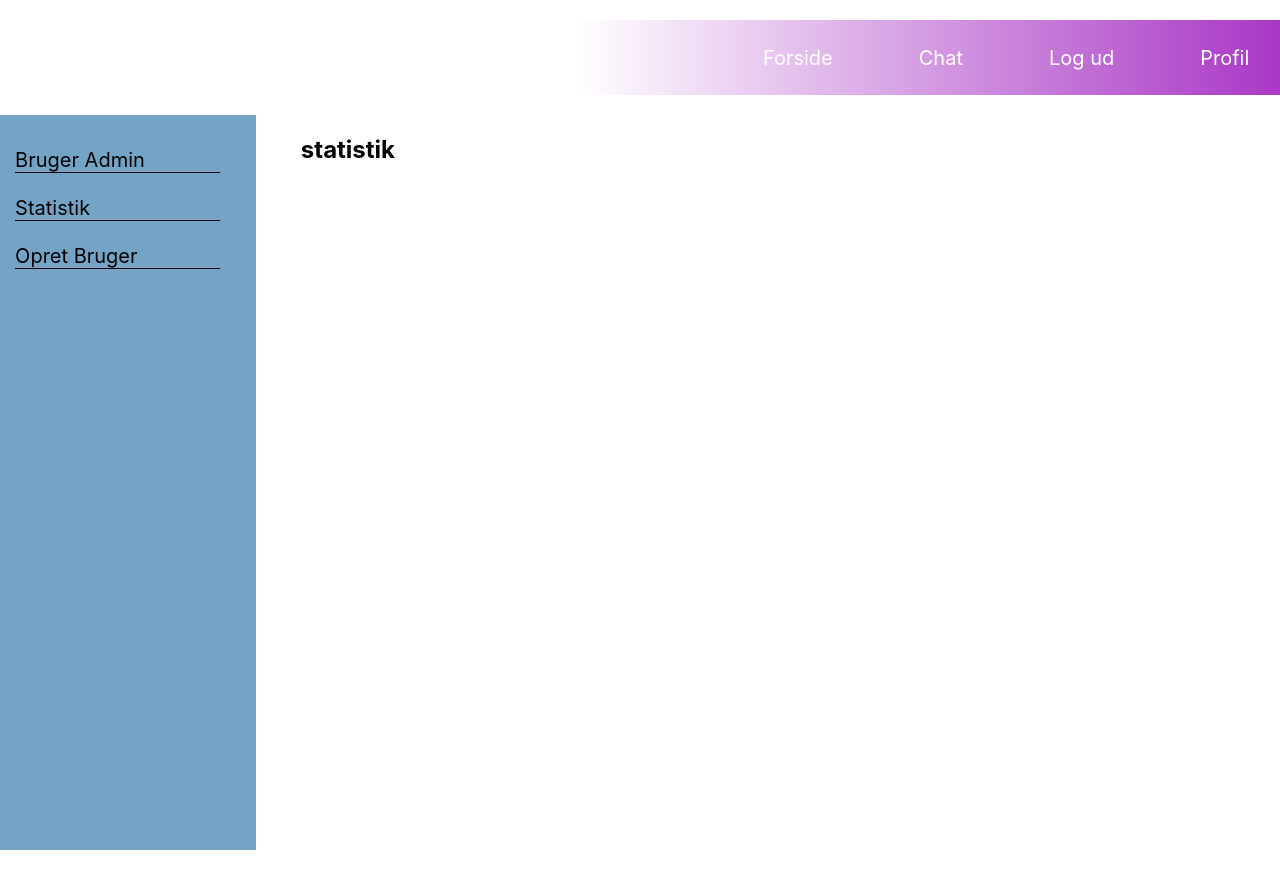
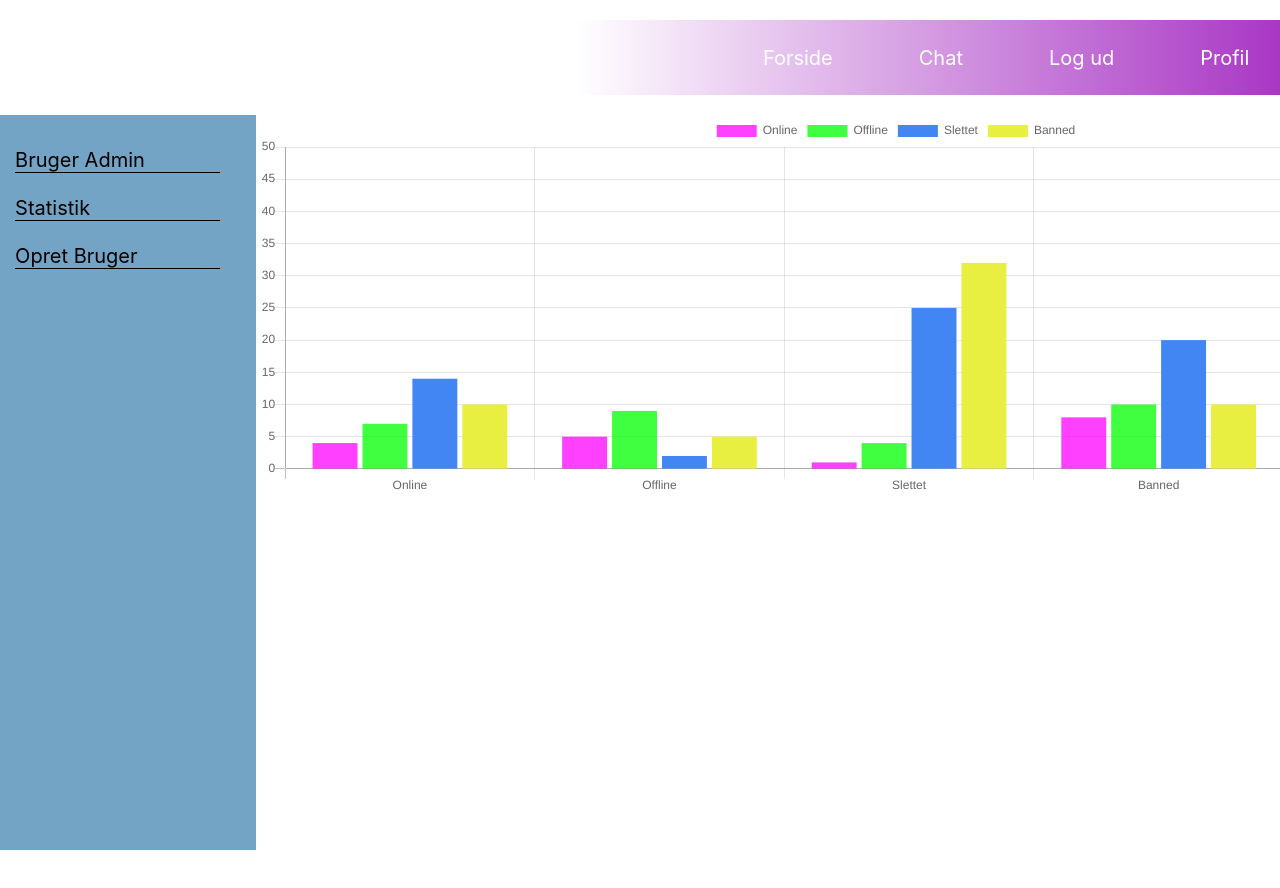
Before and after one commit to sumikuart/praktiskwebChatsideFrontend, a React (Create React App) app: page /founder/statistik in a window 1280 px wide. Shown: the top 888 px of the page. Built offline with nearby package versions, Linux system fonts and the light colour scheme.

Commit message:
statistik-start

```diff
--- a/package.json
+++ b/package.json
@@ -4,7 +4,10 @@
   "private": true,
   "dependencies": {
     "axios": "^0.19.0",
+    "chart.js": "^2.8.0",
     "react": "^16.8.6",
+    "react-canvas-js": "^1.0.1",
+    "react-chartjs-2": "^2.7.6",
     "react-dom": "^16.8.6",
     "react-router-dom": "^5.0.1",
     "react-scripts": "3.0.1"
--- a/src/components/adminModul/burgerList/brugerLister.js
+++ b/src/components/adminModul/burgerList/brugerLister.js
@@ -149,7 +149,7 @@ return (
             <div className="dropbtn">Bruger info
 
             <form className="formbrugerliste" onSubmit={this.onSubmit}>
-                <select onChange={this.onChangeUserSearchType}>
+                <select className="selectvenstre" onChange={this.onChangeUserSearchType}>
                     <option value="allusers"> Alle Bruger </option>
                     <option value="onlineusers" > Online Bruger </option>
                     <option value="Adminusers" > Admin Bruger </option>
--- a/src/components/adminModul/burgerList/brugerLister.style.css
+++ b/src/components/adminModul/burgerList/brugerLister.style.css
@@ -22,7 +22,7 @@
 .brugerlister {
   width: 100%;
   border: solid 1px;
-  max-height: 730px;
+  max-height: 733.2px;
   overflow-y: auto;
 }
 
@@ -68,7 +68,7 @@ tbody tr:hover {
   background-color: rgb(216, 216, 216);
 }
 
-
+.selectvenstre{font-size: 16px}
 .online {
   margin: 0 auto;
   width: 20px;
--- a/src/components/adminModul/profil/profil.js
+++ b/src/components/adminModul/profil/profil.js
@@ -300,7 +300,7 @@ return (
             <div className="extraInfoDiv">
                 <div>
                     <label>Type</label>
-                    <select  onChange={this.onChangeUserType} value={this.state.user_type}>
+                    <select className="selecthojre"  onChange={this.onChangeUserType} value={this.state.user_type}>
                         <option value="user"> User </option>
                         <option value="admin" > Admin </option>
                         <option value="founder" > Founder </option>
--- a/src/components/adminModul/profil/profil.style.css
+++ b/src/components/adminModul/profil/profil.style.css
@@ -9,7 +9,7 @@
 
 .profil {
   overflow-y: auto;
-  height: 720px;
+  height: 732px;
   border: solid 1px;
 
 }
@@ -154,7 +154,7 @@
   left: 50%;
   transform: translateX(-50%);
 }
-
+.selecthojre{font-size: 15px}
 .profil .ProfilConfirmBox .closebox {
   width: 60px;
   text-align: center;
--- a/src/components/adminModul/statistikAdmin/statistik.style.css
+++ b/src/components/adminModul/statistikAdmin/statistik.style.css
@@ -2,8 +2,8 @@
 
 .statistik {
     display: grid;
-    grid-template-columns: 20% 30% 40%;
-    grid-gap: 3.5%;
+    grid-template-columns: 20% 1fr;
     height: 800px;
     overflow: hidden;
+
   }
--- a/src/components/adminModul/statistikAdmin/statistikAdmin.js
+++ b/src/components/adminModul/statistikAdmin/statistikAdmin.js
@@ -1,16 +1,64 @@
-import React, { Component } from 'react'
+import React, {Component} from 'react'
 import Sitebar from '../sitebar/sitebar';
 import './statistik.style.css';
+import { Bar, Line,Pie, } from 'react-chartjs-2';
+
+
+
 
 export default class Statistik extends Component {
+    constructor(props){
+        super(props)
+
+        this.state ={
+            data: {
+
+                labels:["Online","Offline","Slettet","Banned","Alle Brugere"],
+                datasets:[
+                    {
+                    label:"Online",
+                    backgroundColor:"rgba(255, 0, 255, 0.75)",
+                    data:[4, 5, 1, 8, 50]
+                },
+                {
+                label:"Offline",
+                backgroundColor:"rgba(0, 255, 0, 0.75)",
+                data:[7,9,4,10,20]
+                },
+                {
+                    label:"Slettet",
+                    backgroundColor:"rgb(66, 134, 244)",
+                    data:[14,2,25,20,10]
+                    },
+                    {
+                        label:"Banned",
+                        backgroundColor:"rgb(233, 239, 64)",
+                        data:[10,5,32,10,4]
+                        }
+            ]
+            }
+
+
+        }
+    }
+    // getData=canvas=>{
+    //     const data=this.state.data;
+    // }
     render() {
+
         return (
-            <div className="statistik">
+     < div className="statistik">
 
-             <Sitebar/>
+            < Sitebar className="sitebaren" />
 
-            <h2>statistik</h2>
-            </div>
+                <Bar className="indhold"
+                options={{ }}
+                data={this.state.data}
+                width={500}
+                />
+
+     < /div>
+
         )
     }
 }
```
Also changed, not shown: 1 other file (tests, documents, lock files or other folders).
